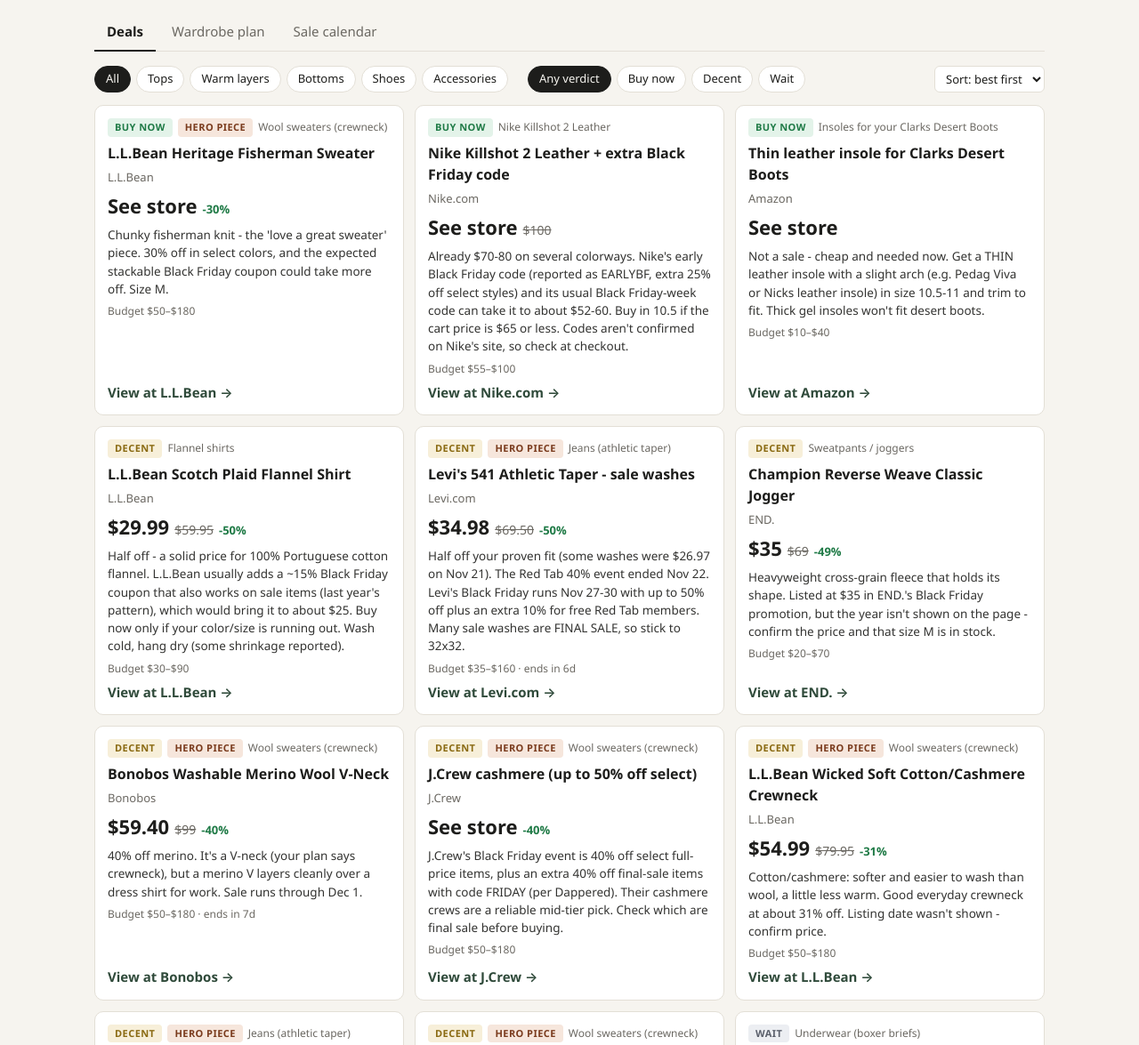
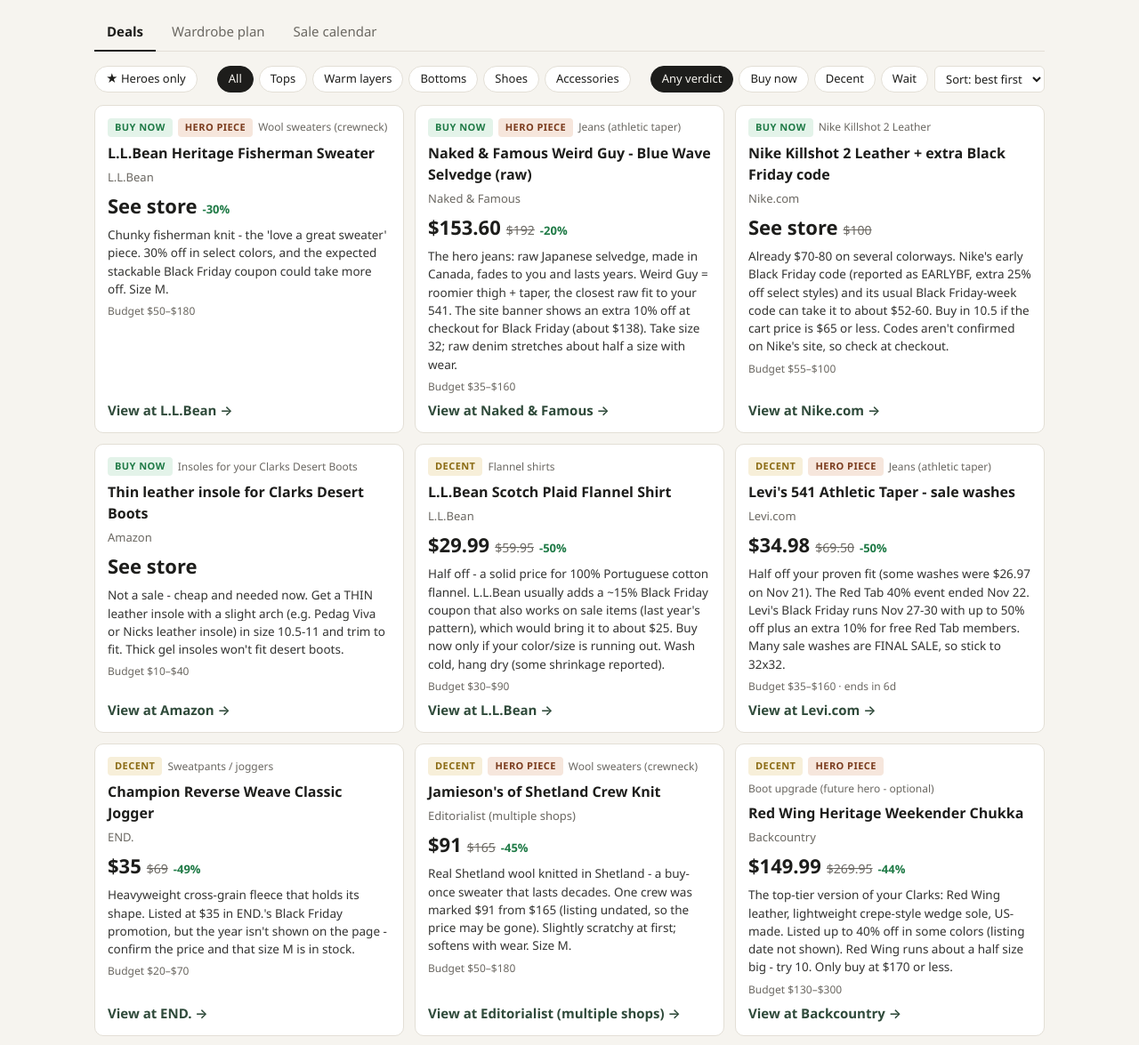
Before and after one commit to dlb3sb-afk/Clothes, a plain HTML site: page index.html in a window 1280 px wide. Shown: the part 180-1355 px from the top of the page at 89% size. Drawn offline with Linux system fonts and the light colour scheme.

Commit message:
Add hero-tier deals and a 'Heroes only' filter
Co-Authored-By: Claude Opus 5.5 <noreply@anthropic.com>
Claude-Session: https://claude.ai/code/session_01DtwXJFMq9aoHoK9xk7XsUx

```diff
--- a/data/deals.js
+++ b/data/deals.js
@@ -55,6 +55,36 @@ window.DEALS = {
       verdict: "ok",
       why: "A few dollars more than Levi.com, but with easy in-store returns if you want to try washes on.",
       found: "2026-11-21"
+    },
+    {
+      item: "jeans",
+      title: "Naked & Famous Weird Guy - Blue Wave Selvedge (raw)",
+      store: "Naked & Famous",
+      url: "https://nakedandfamousdenim.com/products/weird-guy-blue-wave-selvedge",
+      price: 153.60, was: 192.00,
+      verdict: "buy",
+      why: "The hero jeans: raw Japanese selvedge, made in Canada, fades to you and lasts years. Weird Guy = roomier thigh + taper, the closest raw fit to your 541. The site banner shows an extra 10% off at checkout for Black Friday (about $138). Take size 32; raw denim stretches about half a size with wear.",
+      found: "2026-11-24"
+    },
+    {
+      item: "boots-upgrade",
+      title: "Red Wing Heritage Weekender Chukka",
+      store: "Backcountry",
+      url: "https://www.backcountry.com/red-wing-heritage-weekender-chukka-shoe-mens",
+      price: 149.99, was: 269.95,
+      verdict: "ok",
+      why: "The top-tier version of your Clarks: Red Wing leather, lightweight crepe-style wedge sole, US-made. Listed up to 40% off in some colors (listing date not shown). Red Wing runs about a half size big - try 10. Only buy at $170 or less.",
+      found: "2026-11-24"
+    },
+    {
+      item: "sweater",
+      title: "Jamieson's of Shetland Crew Knit",
+      store: "Editorialist (multiple shops)",
+      url: "https://editorialist.com/shop/jamiesons-of-shetland/on-sale/",
+      price: 91.00, was: 165.00,
+      verdict: "ok",
+      why: "Real Shetland wool knitted in Shetland - a buy-once sweater that lasts decades. One crew was marked $91 from $165 (listing undated, so the price may be gone). Slightly scratchy at first; softens with wear. Size M.",
+      found: "2026-11-24"
     },
     {
       item: "sweater",
--- a/index.html
+++ b/index.html
@@ -147,17 +147,19 @@
 
   // deals
   const cats = [...new Set(W.items.map(i => i.category))];
-  let fCat = "All", fVerdict = "All", sort = "verdict";
+  let fCat = "All", fVerdict = "All", sort = "verdict", heroOnly = false;
   const vRank = { buy: 0, ok: 1, wait: 2 };
   const pct = d => d.discountPct ?? (d.price && d.was ? Math.round((1 - d.price / d.was) * 100) : null);
 
   function renderFilters() {
     const el = document.getElementById("filters");
     el.innerHTML =
+      `<button class="chip ${heroOnly?"on":""}" id="hero">★ Heroes only</button><span style="width:10px"></span>` +
       ["All", ...cats].map(c => `<button class="chip ${c===fCat?"on":""}" data-cat="${esc(c)}">${esc(c)}</button>`).join("") +
       `<span style="width:10px"></span>` +
       ["All","buy","ok","wait"].map(v => `<button class="chip ${v===fVerdict?"on":""}" data-v="${v}">${v === "All" ? "Any verdict" : v === "buy" ? "Buy now" : v === "ok" ? "Decent" : "Wait"}</button>`).join("") +
       `<select id="sort"><option value="verdict">Sort: best first</option><option value="pct">Sort: % off</option><option value="price">Sort: price</option></select>`;
+    el.querySelector("#hero").onclick = () => { heroOnly = !heroOnly; render(); };
     el.querySelectorAll("[data-cat]").forEach(b => b.onclick = () => { fCat = b.dataset.cat; render(); });
     el.querySelectorAll("[data-v]").forEach(b => b.onclick = () => { fVerdict = b.dataset.v; render(); });
     const sel = el.querySelector("#sort"); sel.value = sort; sel.onchange = () => { sort = sel.value; render(); };
@@ -166,7 +168,7 @@
   function renderDeals() {
     let list = (D.deals || []).filter(d => {
       const it = byId[d.item];
-      return (fCat === "All" || (it && it.category === fCat)) && (fVerdict === "All" || d.verdict === fVerdict);
+      return (!heroOnly || (it && it.hero)) && (fCat === "All" || (it && it.category === fCat)) && (fVerdict === "All" || d.verdict === fVerdict);
     });
     list.sort((a, b) => sort === "pct" ? (pct(b) ?? -1) - (pct(a) ?? -1)
       : sort === "price" ? (a.price ?? 1e9) - (b.price ?? 1e9)
```
